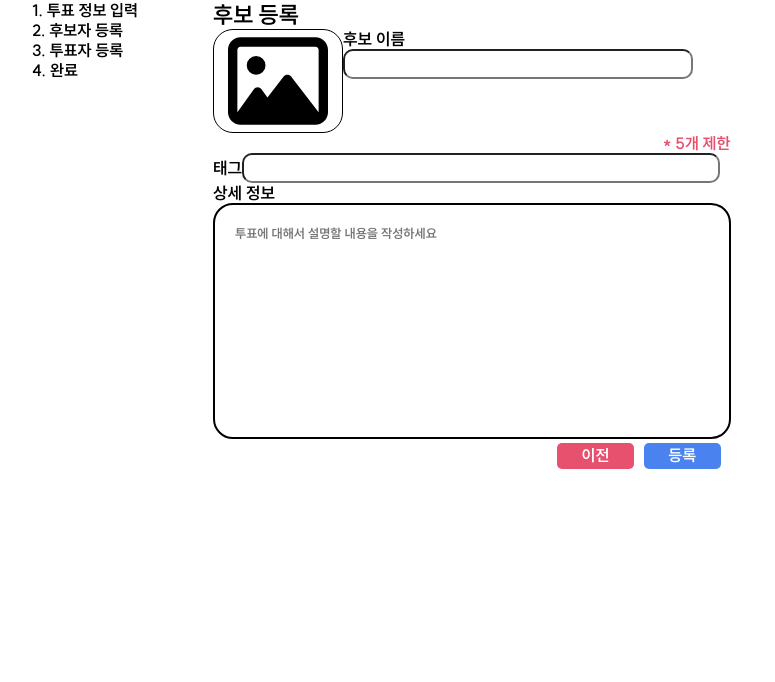
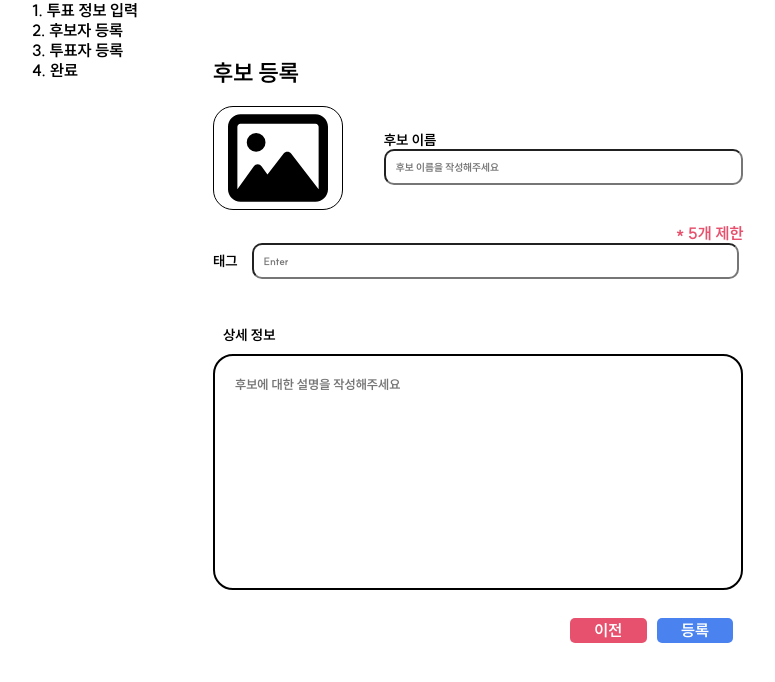
Before and after one commit to VoteGuardian/VoteGuardian, a Next.js app in the folder Front/vote-guardian/: page /VoteCreate/Candidate in a window 1280 px wide. Shown: the top 682 px of the page, without its empty margins (43-818 px from the left). Built offline with nearby package versions, Linux system fonts and the light colour scheme.

Commit message:
[✨feat] 알람창 생성(VOTEGUARD-63)
- 후보 이름이나 상세 정보 등 작성 조건에 맞지 않을 때 알람창 표시

```diff
--- a/Front/vote-guardian/src/components/VoteCandidate/VoteCandidate.jsx
+++ b/Front/vote-guardian/src/components/VoteCandidate/VoteCandidate.jsx
@@ -4,38 +4,51 @@ import { FaRegImage } from "react-icons/fa6";
 import { ImCross } from "react-icons/im";
 import Button from '../Common/Button/Button';
 import './VoteCandidate.scss'
+import Alert from '../Common/Alert/Alert';
 
 
 export default function VoteCandidate() {
+    const router = useRouter();
     const [tagList, setTagList] = useState([]);
-    const router = useRouter();
+    const [name, setName] = useState('');
+    const [detail, setDetail] = useState('');
+    const [alert, setAlert] = useState(false);
+    const [alertText, setAlertText] = useState('');
 
     //후보 이름
-    let name = '';
     function handleNameChange(e) {
-        name = e.target.value;
-        //제목은 50글자 제한
+        setName(e.target.value);
+        //이름은 50글자 제한
         if(name.length > 50) {
             document.getElementsByClassName("name-error")[0].classList.add('show');
         }
         else document.getElementsByClassName("name-error")[0].classList.remove('show');
     }
+    //상세 정보
+    function handleDetailChange(e) {
+        setDetail(e.target.value);
+        if(detail.length > 1100) {
+            document.getElementsByClassName("detail-error")[0].classList.add('show');
+        }
+        else document.getElementsByClassName("detail-error")[0].classList.add('show');
+    }
     //태그 추가
     function handleTagAdd(e) {
         if(e.code === 'Enter' && e.nativeEvent.isComposing === false) {
+            //태그 개수는 5개로 제한
             if(tagList.length < 5) {
                 const tag = e.target.value;
                 tagList.push(tag)
-                console.log(tagList)
                 setTagList([...tagList])
+                //작성한 태그 내용 초기화
                 e.target.value = ''
             }
             else {
-                console.log('5개 이상은 안 됨')
+                setAlertText('태그는 5개 이상 작성할 수 없습니다');
+                handleAlert();
             }
         }
     }
-
     //태그 삭제
     function handleTagRemove(e) {
         //현재 삭제하려는 태그
@@ -48,33 +61,45 @@ export default function VoteCandidate() {
         }
         setTagList([...tagList])
     }
-    //상세 정보
-    let detailText = '';
-    function handleDetailChange(e) {
-        detailText = e.target.value;
-        console.log(detailText.length)
-        if(detailText.length > 1100) {
-            document.getElementsByClassName("detail-error")[0].classList.add('show');
-        }
-        else document.getElementsByClassName("detail-error")[0].classList.add('show');
+    //알람창
+    function handleAlert() {
+        //나타났다가 2초 뒤 쯤 사라지게 함
+        setAlert(true)
+        setTimeout(() => {
+            setAlert(false)
+        }, 2000)
     }
     //이전 버튼
     function handlePrev() {
+        //후보 정보 입력 페이지로 이동
         router.push('/VoteCreate/Information')
     }
     //등록 버튼
     function handleRegister() {
-        console.log('등록')
-        //등록 버튼을 누르면..
-        //사진을 제외한 모든 요소는 필수
-        if(name.length > 50) {
-            //
+        //후보 이름과 상세 정보는 필수이며 조건에 맞는지 확인
+        if(name.length > 50 || detail.length > 1100) {
+            setAlertText('후보 이름이나 후보 상세 정보를 작성 조건에 맞게 작성해주세요');
+            handleAlert();
+        }
+        else if(name.length === 0) {
+            setAlertText('후보 이름은 필수 작성 요소입니다');
+            handleAlert();
+        }
+        else if(detail.length === 0) {
+            setAlertText('상세 정보는 필수 작성 요소입니다');
+            handleAlert();
+        }
+        else {
+            //투표자 등록 페이지로 이동
+            //router.push('')
         }
     }
-
     return(
         <>
             <div className="candidate-content-flex">
+                {alert &&
+                    <Alert type='negative' text={alertText}/>
+                }
                 <div>
                     <p className='register-title'>후보 등록</p>
                     <div className='candidate-info-flex'>
@@ -83,7 +108,7 @@ export default function VoteCandidate() {
                         </div>
                         <div className='name-wrap'>
                             <p className='name-title'>후보 이름</p>
-                            <input onInput={handleNameChange} type="text" />
+                            <input onInput={handleNameChange} type="text" placeholder='후보 이름을 작성해주세요' />
                             <p className="name-error">후보 이름은 50글자 이내로 작성해주세요</p>
                         </div>
                     </div>
@@ -92,7 +117,7 @@ export default function VoteCandidate() {
                     </div>
                     <div className='tag-wrap'>
                         <p className='name-title'>태그</p>
-                        <input onKeyDown={handleTagAdd} type='text'/>
+                        <input onKeyDown={handleTagAdd} type='text' placeholder='Enter' />
                     </div>
                     <div className='tag-list-flex'>
                         {tagList && tagList.map((tag) =>
@@ -104,7 +129,7 @@ export default function VoteCandidate() {
                     </div>
                     <div className='detail-wrap'>
                         <p className='name-title'>상세 정보</p>
-                        <textarea onInput={handleDetailChange} name="content" cols="50" rows="22" placeholder="투표에 대해서 설명할 내용을 작성하세요"/>
+                        <textarea onInput={handleDetailChange} name="content" cols="50" rows="22" placeholder="후보에 대한 설명을 작성해주세요"/>
                         <p className="detail-error">후보자에 대한 상세 정보는 1100글자 이내로 작성해주세요</p>
                     </div>
                     <div className="button-group-flex">
--- a/Front/vote-guardian/src/components/VoteCandidate/VoteCandidate.scss
+++ b/Front/vote-guardian/src/components/VoteCandidate/VoteCandidate.scss
@@ -1,16 +1,22 @@
 .candidate-content-flex {
     display: flex;
     width: 80%;
+    margin: 40px 0;
     //후보 등록
     .register-title {
         font-size: 1.8vmax;
+        margin: 0.8em 0;
     }
     //후보 이름, 태그, 상세 정보
     .name-title {
-        font-size: 1.3vmax;
+        font-size: 1.1vmax;
     }
+    //후보 이름
     .candidate-info-flex {
         display: flex;
+        align-items: center;
+        justify-content: space-between;
+        margin: 0.8em 0;
         .candidate-image-wrap {
             display: flex;
             justify-content: center;
@@ -24,9 +30,11 @@
     //후보 이름
     .name-wrap {
         input {
+            padding-left: 10px;
             width: 27vmax;
-            height: 2vmax;
+            height: 2.5vmax;
             border-radius: 10px;
+            font-size: 0.8vmax;
         }
     }
     //후보 이름과 상세 정보 내용 제한 문구
@@ -51,10 +59,16 @@
     .tag-wrap {
         display: flex;
         align-items: center;
+        margin-bottom: 0.8em;
+        p {
+            margin-right: 1em;
+        }
         input {
+            font-size: 0.8vmax;
+            padding-left: 10px;
             border-radius: 10px;
             width: 37vmax;
-            height: 2vmax;
+            height: 2.5vmax;
         }
     }
     //작성한 태그 목록
@@ -67,9 +81,13 @@
     }
     //상세 정보 {
     .detail-wrap {
+        margin: 1.5em 0;
+        p {
+            padding: 10px;
+        }
         textarea {
             border: 2px solid;
-            width: 37vmax;
+            width: 38vmax;
             height: 15vmax;
             border-radius: 20px;
             resize: none;
--- /dev/null
+++ b/Front/vote-guardian/src/components/common/Alert/Alert.jsx
@@ -0,0 +1,11 @@
+import './Alert.scss'
+
+export default function Alert(props) {
+    return (
+        <>
+            <div className={`alert ${props.type}`}>
+                <p>{props.text}</p>
+            </div>
+        </>
+    )
+}
--- /dev/null
+++ b/Front/vote-guardian/src/components/common/Alert/Alert.scss
@@ -0,0 +1,17 @@
+.alert {
+    position: absolute;
+    top: 30%;
+    width: 44vmax;
+    height: 2.5vmax;
+    color: white;
+    text-align: center;
+    border-radius: 10px;
+    line-height: 2.5vmax;
+    &.positive {
+        background-color: #4A83EF;
+
+    }
+    &.negative {
+        background-color: #E7516D;
+    }
+}
```
